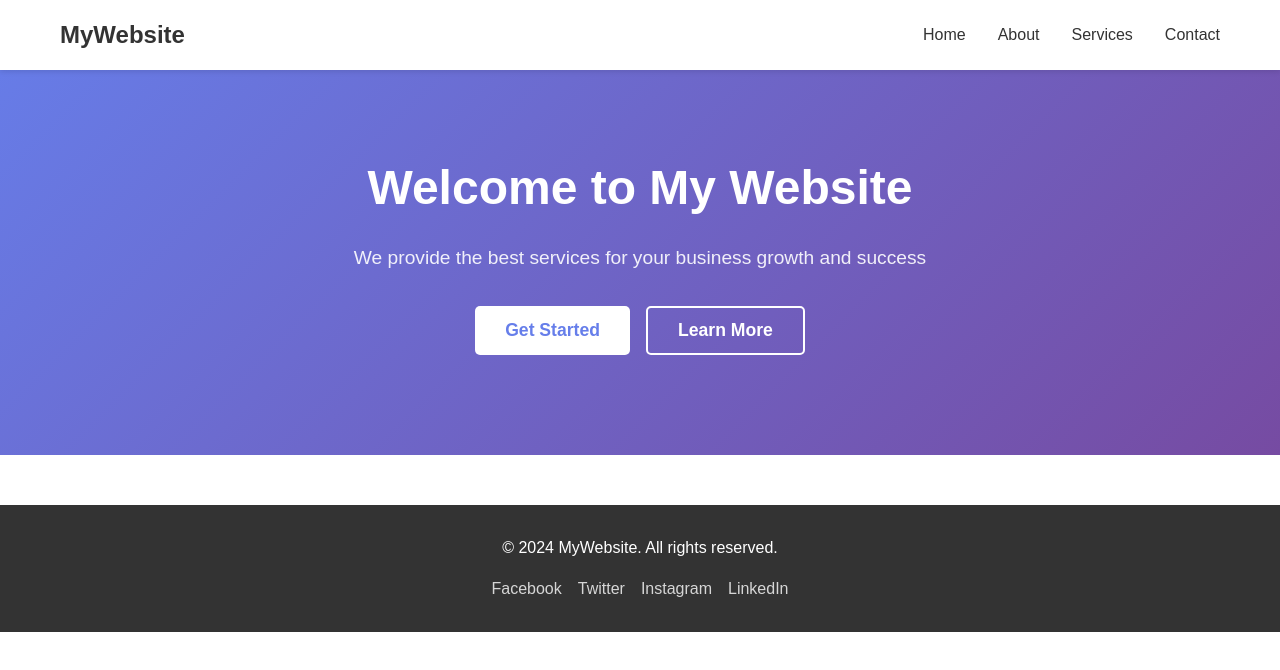
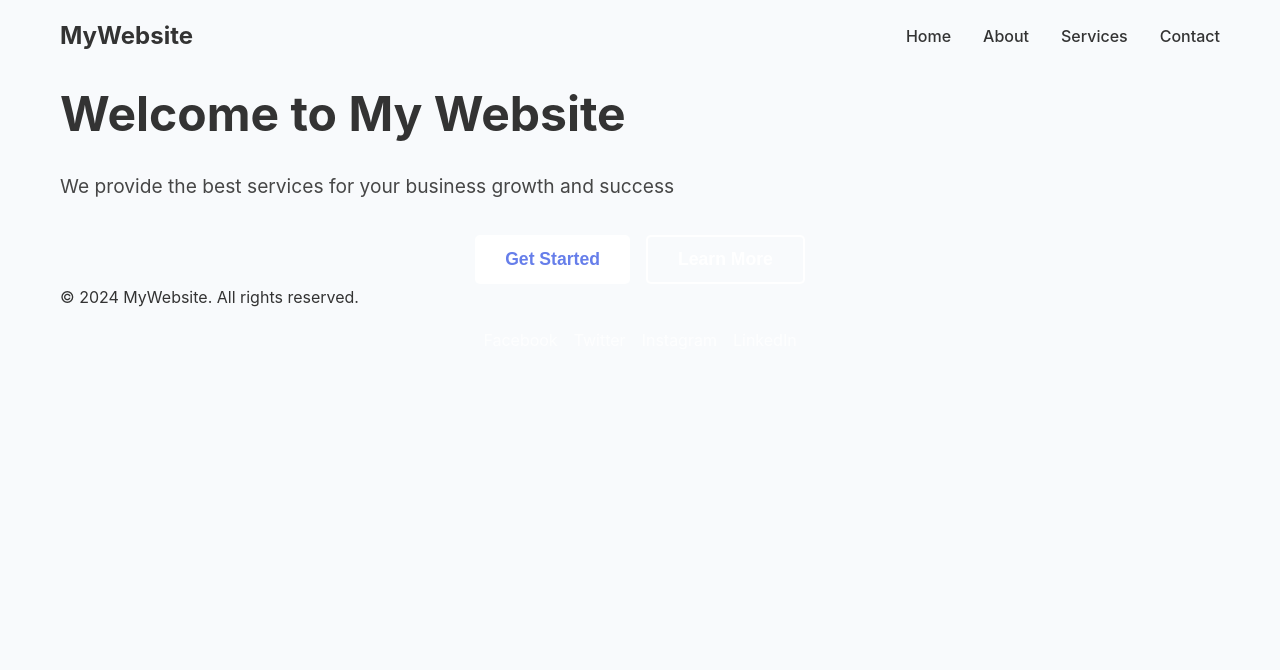
Before and after one commit to techai342/shoes-selling..., a React (Vite) app: page / in a window 1280 px wide. Shown: the top 670 px of the page. Built offline with nearby package versions, Linux system fonts and the light colour scheme.

Commit message:
Update index.css

```diff
--- a/src/index.css
+++ b/src/index.css
@@ -4,10 +4,22 @@
   box-sizing: border-box;
 }
 
+:root {
+  --primary-gradient: linear-gradient(135deg, #667eea 0%, #764ba2 100%);
+  --glass-bg: rgba(255, 255, 255, 0.1);
+  --glass-border: rgba(255, 255, 255, 0.2);
+  --glass-shadow: 0 8px 32px 0 rgba(31, 38, 135, 0.37);
+  --blur-effect: blur(10px);
+  --text-light: #ffffff;
+  --text-dark: #333333;
+}
+
 body {
-  font-family: 'Arial', sans-serif;
-  line-height: 1.6;
-  color: #333;
+  font-family: 'Inter', 'Segoe UI', Tahoma, Geneva, Verdana, sans-serif;
+  line-height: 1.7;
+  color: var(--text-dark);
+  background: #f8fafc;
+  overflow-x: hidden;
 }
 
 .container {
@@ -16,29 +28,41 @@ body {
   padding: 0 20px;
 }
 
-/* Header Styles */
-header {
-  background: #fff;
-  box-shadow: 0 2px 5px rgba(0,0,0,0.1);
-  position: fixed;
-  width: 100%;
-  top: 0;
-  z-index: 1000;
+/* Glass Morphism Utility Classes */
+.glass {
+  background: var(--glass-bg);
+  backdrop-filter: var(--blur-effect);
+  -webkit-backdrop-filter: var(--blur-effect);
+  border: 1px solid var(--glass-border);
+  box-shadow: var(--glass-shadow);
 }
 
-/* Hero Section */
-.hero {
-  background: linear-gradient(135deg, #667eea 0%, #764ba2 100%);
-  color: white;
-  padding: 150px 0 100px;
-  text-align: center;
+.glass-dark {
+  background: rgba(0, 0, 0, 0.2);
+  backdrop-filter: var(--blur-effect);
+  -webkit-backdrop-filter: var(--blur-effect);
+  border: 1px solid rgba(255, 255, 255, 0.1);
 }
 
-/* Footer */
-footer {
-  background: #333;
-  color: white;
-  text-align: center;
-  padding: 30px 0;
-  margin-top: 50px;
+/* Smooth scrolling */
+html {
+  scroll-behavior: smooth;
 }
+
+/* Custom scrollbar */
+::-webkit-scrollbar {
+  width: 8px;
+}
+
+::-webkit-scrollbar-track {
+  background: #f1f1f1;
+}
+
+::-webkit-scrollbar-thumb {
+  background: linear-gradient(135deg, #667eea 0%, #764ba2 100%);
+  border-radius: 10px;
+}
+
+::-webkit-scrollbar-thumb:hover {
+  background: linear-gradient(135deg, #764ba2 0%, #667eea 100%);
+}
```
